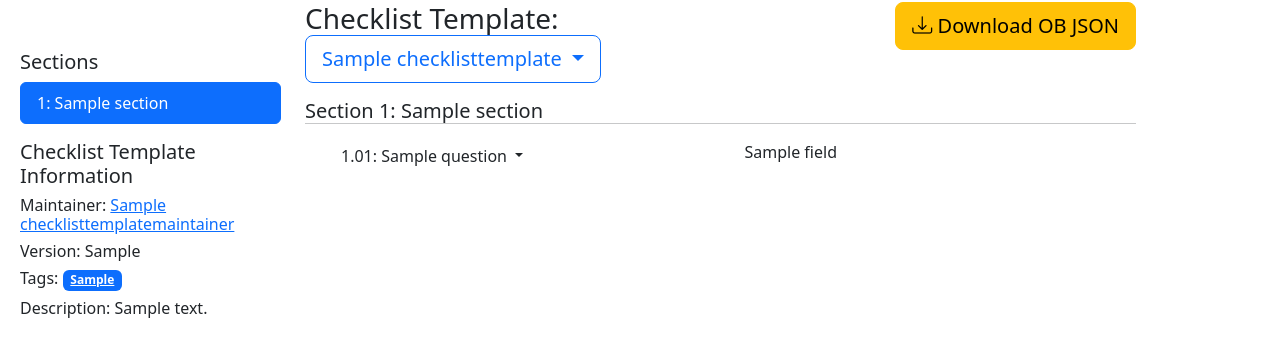
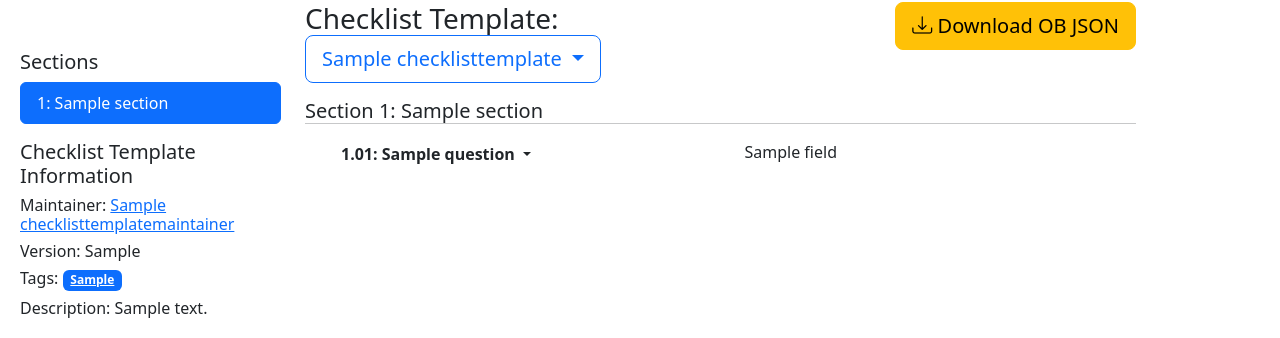
Before and after one commit to Open-Orange-Button/Orange-Button-ChecklistRegistry, a Django app: template server/templates/server/checklist_detail.html in a window 1280 px wide. Shown: the part 97-435 px from the top of the page. Run offline with Django 5.2, Linux system fonts and the light colour scheme; tables that the repository leaves empty hold one stand-in row (values such as "Sample post"); the template is opened without the code that fills it: values that come from a table or form of the project are taken from there, most other values are stand-ins (such as "Sample title", 1, 10 or a date in 2020); some libraries are stand-ins or nearby versions.

Commit message:
update css

```diff
--- a/server/static/server/css/base.css
+++ b/server/static/server/css/base.css
@@ -14,8 +14,9 @@
 .checklist-template-question-label-collapse-btn {
     --bs-btn-color: none;
     --bs-btn-border-color: none;
-    padding-top: .2rem;
-    padding-bottom: .2rem;
+    padding-top: .0rem;
+    padding-bottom: .0rem;
     white-space: wrap;
     text-align: left;
+    font-weight: bold;
 }
--- a/server/templates/server/checklist_detail.html
+++ b/server/templates/server/checklist_detail.html
@@ -101,6 +101,7 @@
                         </button>
                         <div class='collapse' id='collapse-{{ field.id_for_label}}'>
                             <div class='card card-body'>
+                                <h6 class='text-start'>Help</h6>
                                 {{ question.QuestionHelp_Value }}
                             </div>
                         </div>
```
